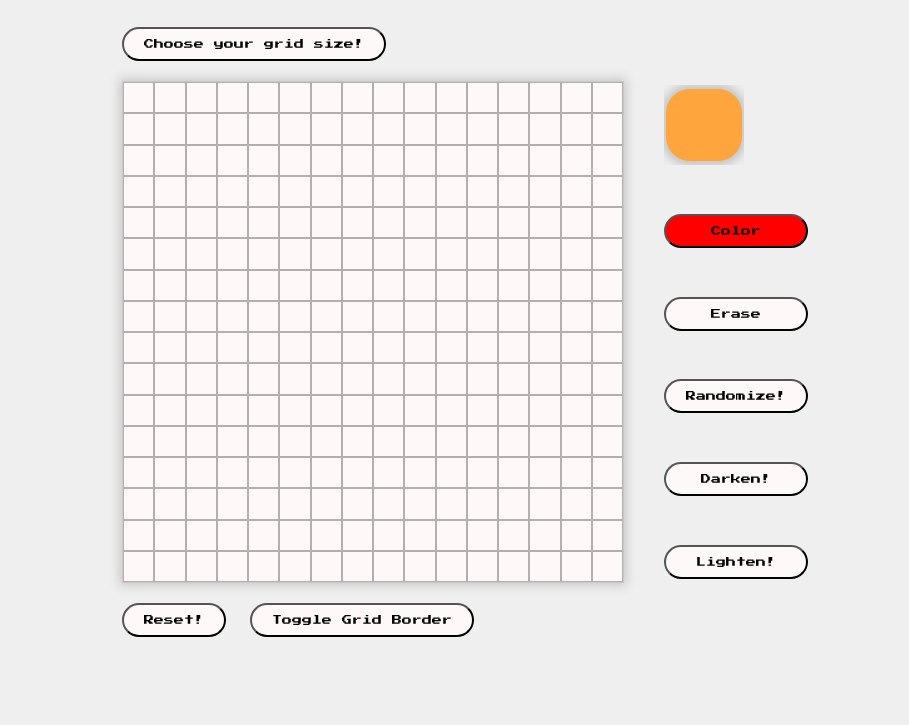
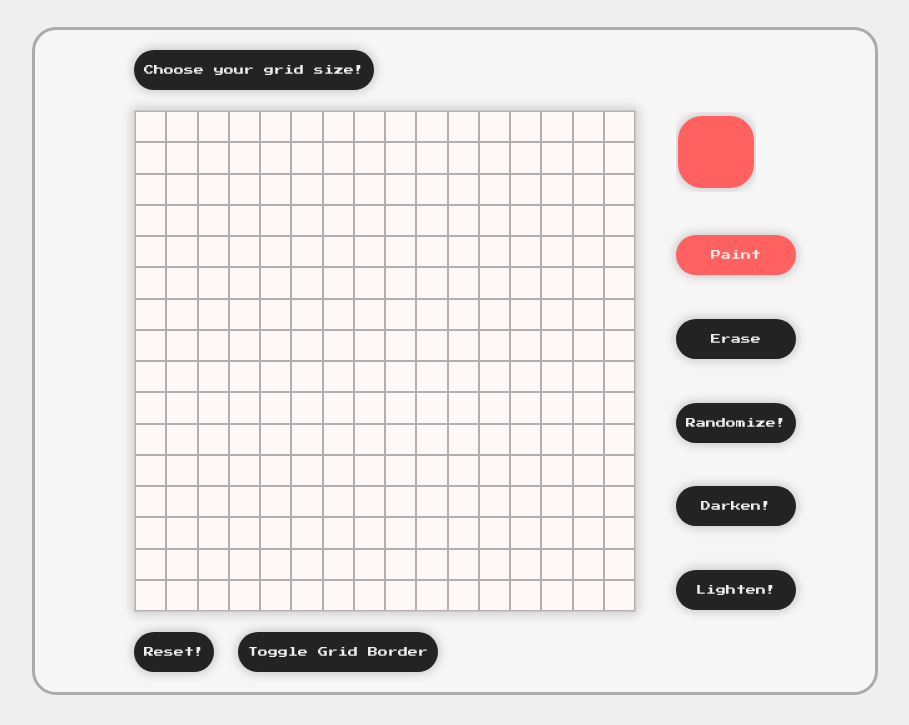
Before and after one commit to citronoiseau/etch-a-sketch-odin, a plain HTML site: page index.html in a window 1280 px wide. Shown: the part 76-801 px from the top of the page, without its empty margins (185-1094 px from the left). Drawn offline with Linux system fonts and the light colour scheme.

Commit message:
finished css

```diff
--- a/index.html
+++ b/index.html
@@ -21,8 +21,8 @@
         <div class="grid-color-controls">
           <div class="grid-container"></div>
           <div class="colorBtns">
-            <input type="color" class="colorPick" value="#FFA53D" />
-            <button id="colorMode" class="active">Color</button>
+            <input type="color" class="colorPick" value="#ff6161" />
+            <button id="colorMode" class="active">Paint</button>
             <button id="eraserMode">Erase</button>
             <button id="randomMode">Randomize!</button>
             <button id="darkenMode">Darken!</button>
--- a/styles.css
+++ b/styles.css
@@ -8,10 +8,15 @@ h1 {
   font-size: 50px;
 }
 .menu {
-  margin-top: 30px;
+  background-color: #f7f6f6;
   display: flex;
   flex-wrap: wrap;
   justify-content: center;
+  margin: 30px auto;
+  max-width: 800px;
+  padding: 20px;
+  border: 3px solid #ababab;
+  border-radius: 24px;
 }
 
 .grid-color-controls {
@@ -29,16 +34,18 @@ h1 {
   width: 80px;
   height: 80px;
   padding: 0;
-  transition: all 0.3s ease;
   margin-left: 20px;
+  -webkit-appearance: none;
+  appearance: none;
+}
+.colorPick::-webkit-color-swatch {
+  border-radius: 24px;
+  border: none;
+  transition: transform 0.3s ease, box-shadow 0.3s ease;
+  box-shadow: 0 0 10px 2px rgba(101, 101, 101, 0.3);
 }
 
-.colorPick::-webkit-color-swatch {
-  border: none;
-  box-shadow: 0 0 10px 5px rgba(101, 101, 101, 0.3);
-  border-radius: 24px;
-}
-.colorPick:hover {
+.colorPick::-webkit-color-swatch:hover {
   transform: scale(1.1);
 }
 
@@ -64,10 +71,20 @@ button {
   font-family: "Press Start 2P", sans-serif;
   font-size: 10px;
   border-radius: 24px;
-  padding: 10px 20px;
-  background-color: #fef8f8;
+  background-color: #232323;
   margin-left: 20px;
+  padding: 15px 10px;
+  border: none;
+  color: #efefef;
+  transition: all 0.3s ease;
+  box-shadow: 0 0 10px 2px rgba(101, 101, 101, 0.3);
+}
+button:hover {
+  transform: scale(1.1);
+}
+button:active {
+  background-color: #606060;
 }
 .active {
-  background-color: red;
+  background-color: #ff6161;
 }
```
